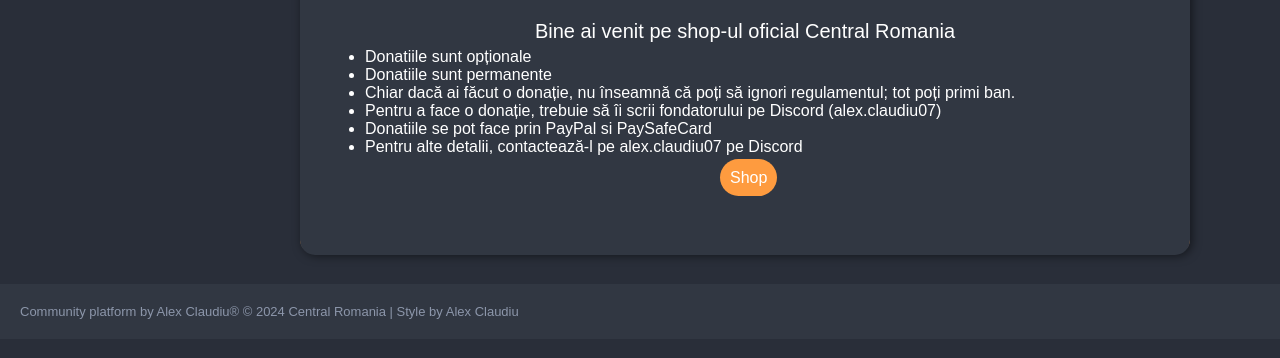
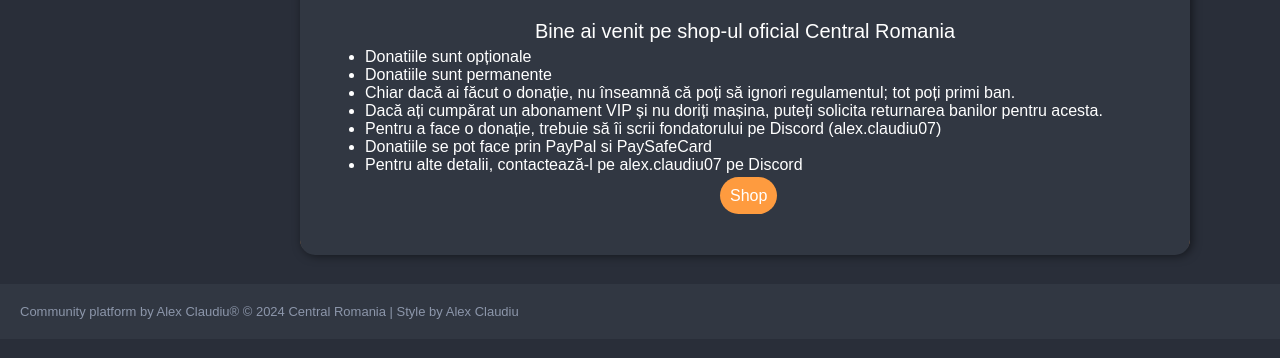
Before and after one commit to Central-Romania-Roleplay/CentralRomaniaRP, a plain HTML site: page Donation.html in a window 1280 px wide. Shown: the part 372-730 px from the top of the page. Drawn offline with Linux system fonts and the light colour scheme.

Commit message:
Donation.html

```diff
--- a/Donation.html
+++ b/Donation.html
@@ -34,6 +34,7 @@
                 <li>Donatiile sunt opționale</li>
                 <li>Donatiile sunt permanente</li>
                 <li>Chiar dacă ai făcut o donație, nu înseamnă că poți să ignori regulamentul; tot poți primi ban.</li>
+                <li>Dacă ați cumpărat un abonament VIP și nu doriți mașina, puteți solicita returnarea banilor pentru acesta.</li>
                 <li>Pentru a face o donație, trebuie să îi scrii fondatorului pe Discord (alex.claudiu07)</li>
                 <li>Donatiile se pot face prin PayPal si PaySafeCard</li>
                 <li>Pentru alte detalii, contactează-l pe alex.claudiu07 pe Discord</li>
```
